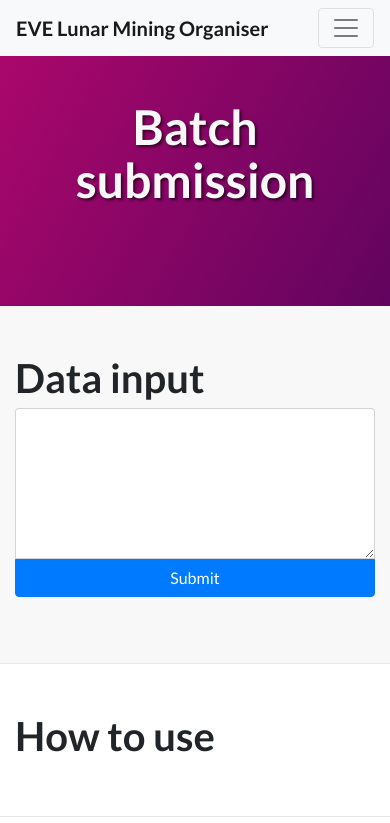
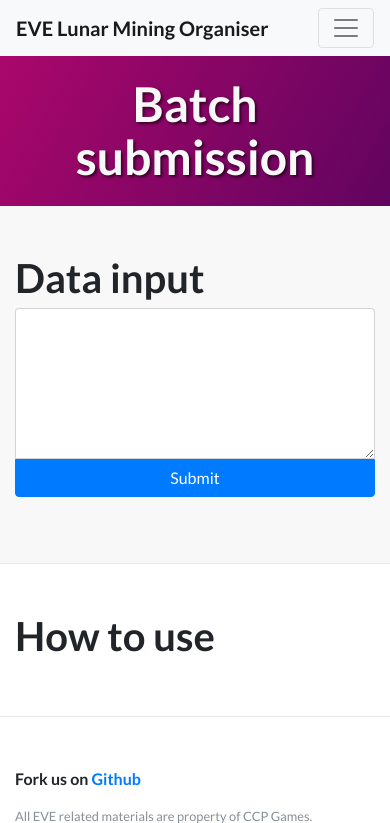
Before and after one commit to stephenswat/eve_lunar_mining_organiser, a Django app: page /submit/ in a window 390 px wide. Shown: the top 823 px of the page. Run offline with Django 3.2, Linux system fonts and the light colour scheme; some libraries are stand-ins or nearby versions.

Commit message:
Make the app more responsive.

```diff
--- a/elmo/static/css/elmo.css
+++ b/elmo/static/css/elmo.css
@@ -66,6 +66,12 @@ h1, h2, h3, h4, h5, h6, .navbar-brand, footer {
     height: 250px;
 }
 
+@media(max-width:767px) {
+    .intro-header.short {
+        height: 150px;
+    }
+}
+
 .intro-message {
   position: relative;
   text-shadow: 2px 2px 3px rgba(0, 0, 0, 0.6);
@@ -91,11 +97,11 @@ h1, h2, h3, h4, h5, h6, .navbar-brand, footer {
 }
 
 @media(max-width:767px) {
-  .intro-message {
-    padding-bottom: 15%;
-  }
   .intro-message>h1 {
     font-size: 3em;
+  }
+  .intro-message>h2 {
+    font-size: 1.5em;
   }
   ul.intro-social-buttons>li {
     display: block;
@@ -108,6 +114,12 @@ h1, h2, h3, h4, h5, h6, .navbar-brand, footer {
   .intro-divider {
     width: 100%;
   }
+}
+
+@media(max-width:520px) {
+    .intro-message>h2 {
+        display: none;
+    }
 }
 
 .network-name {
```
